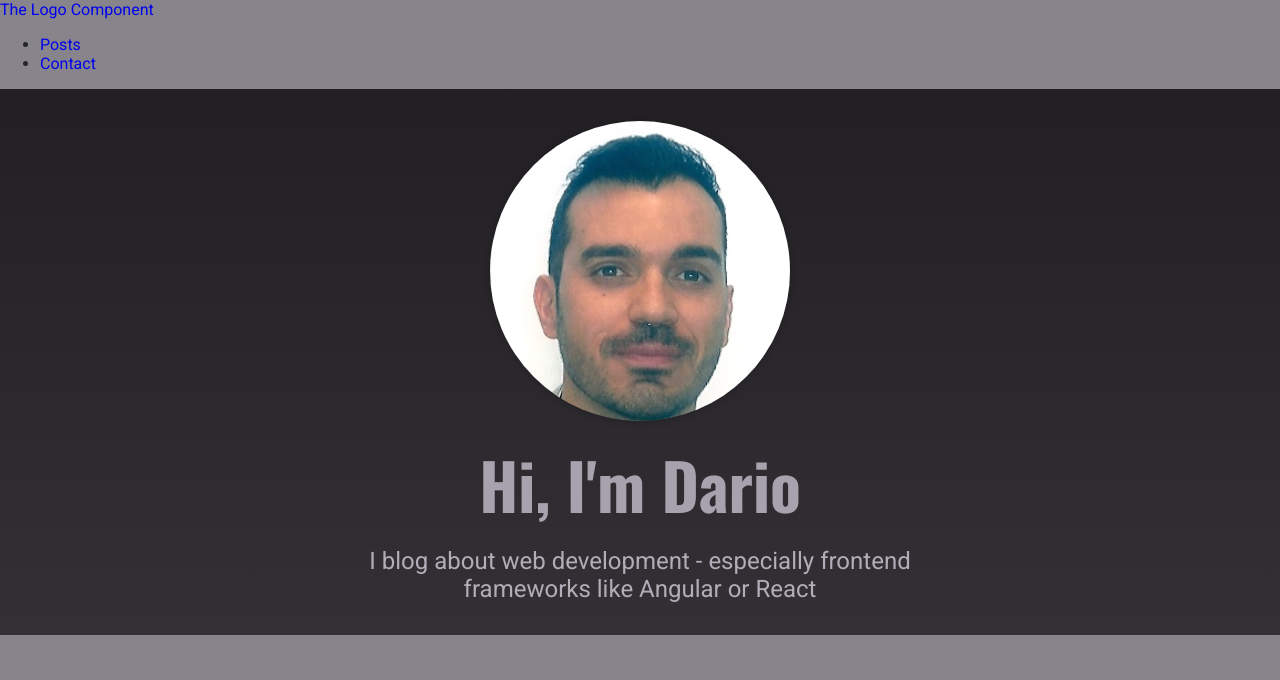
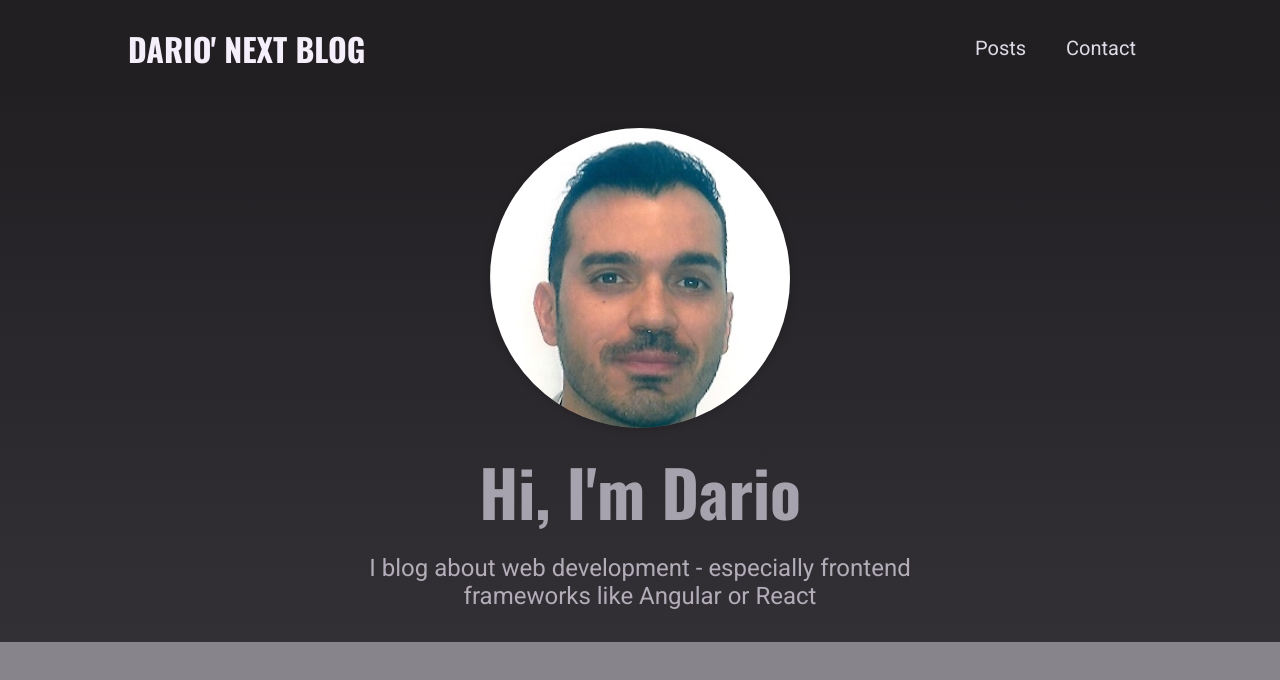
Before and after one commit to dario-nihil/next-blog, a Next.js app: page / in a window 1280 px wide. Shown: the top 680 px of the page. Built offline with nearby package versions, Linux system fonts and the light colour scheme.

Commit message:
implemented Hero, Logo and MainNavigation components

```diff
--- a/components/home-page/hero.js
+++ b/components/home-page/hero.js
@@ -13,7 +13,7 @@
           height={300}
         />
       </div>
-      <h1>Hi, I'm Dario</h1>
+      <h1>Hi, I&#39;m Dario</h1>
       <p>
         I blog about web development - especially frontend frameworks like
         Angular or React
--- a/components/layout/logo.js
+++ b/components/layout/logo.js
@@ -1,5 +1,7 @@
+import styles from "./logo.module.css";
+
 const Logo = () => {
-  return <div>The Logo Component</div>;
+  return <div className={styles.logo}>Dario&#39; Next Blog</div>;
 };
 
 export default Logo;
--- /dev/null
+++ b/components/layout/logo.module.css
@@ -0,0 +1,13 @@
+.logo {
+  text-transform: uppercase;
+  font-size: var(--size-5);
+  font-weight: bold;
+  font-family: "Oswald", sans-serif;
+  color: var(--color-grey-50);
+}
+
+@media (min-width: 768px) {
+  .logo {
+    font-size: var(--size-8);
+  }
+}
--- a/components/layout/main-navigation.js
+++ b/components/layout/main-navigation.js
@@ -1,9 +1,11 @@
 import Link from "next/link";
 import Logo from "./logo";
 
+import styles from "./main-navigation.module.css";
+
 const MainNavigation = () => {
   return (
-    <header>
+    <header className={styles.header}>
       <Link href="/">
         <Logo />
       </Link>
--- /dev/null
+++ b/components/layout/main-navigation.module.css
@@ -0,0 +1,42 @@
+.header {
+  width: 100%;
+  height: 6rem;
+  background-color: var(--color-grey-900);
+  display: flex;
+  justify-content: space-between;
+  align-items: center;
+  padding: 0 10%;
+}
+
+.header ul {
+  list-style: none;
+  display: flex;
+  align-items: baseline;
+  margin: 0;
+  padding: 0;
+}
+
+.header li {
+  margin: 0 var(--size-4);
+}
+
+.header a {
+  color: var(--color-grey-100);
+  font-size: var(--size-4);
+}
+
+.header a:hover,
+.header a:active,
+.header a.active {
+  color: var(--color-grey-200);
+}
+
+@media (min-width: 768px) {
+  .header ul {
+    gap: 0.5rem;
+  }
+
+  .header a {
+    font-size: var(--size-5);
+  }
+}
```
